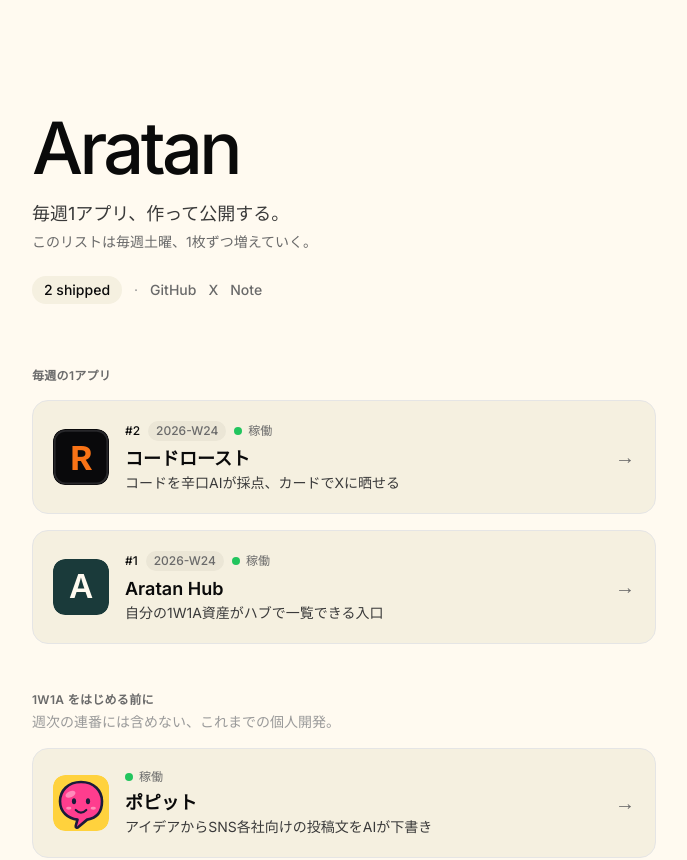
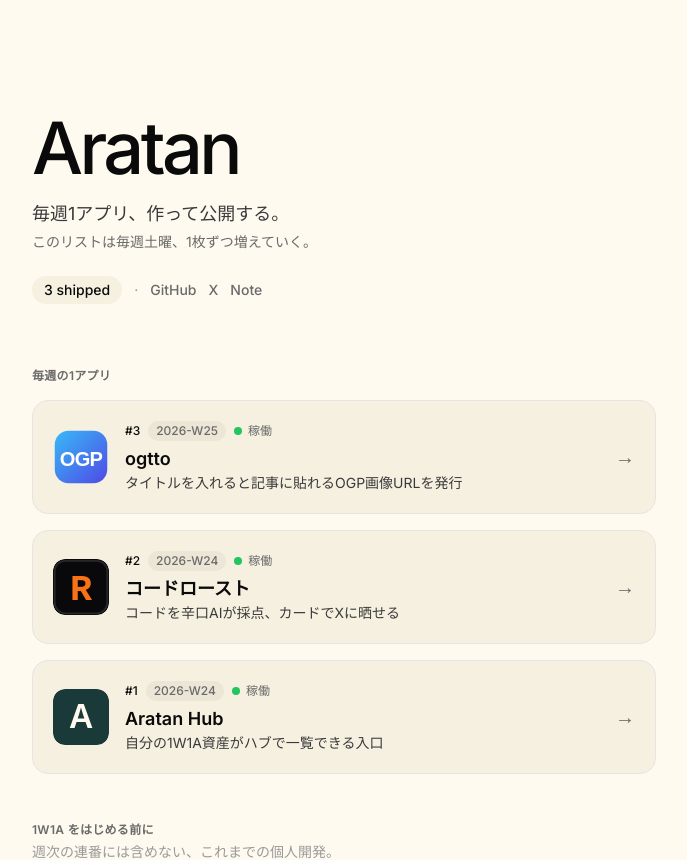
Before and after one commit to shin-takaiwa/aratan-hub, a Next.js app: page / in a window 1280 px wide. Shown: the top 860 px of the page, without its empty margins (296-983 px from the left). Built offline with nearby package versions, Linux system fonts and the light colour scheme.

Commit message:
ogtto(#3 OGP画像ジェネレータ)をリンク集に追加

```diff
--- a/src/data/apps.ts
+++ b/src/data/apps.ts
@@ -51,6 +51,17 @@ export const apps: App[] = [
     accent: "pink",
     icon: "/code-roast.svg",
   },
+  {
+    n: 3,
+    week: "2026-W25",
+    name: "ogtto",
+    pitch: "タイトルを入れると記事に貼れるOGP画像URLを発行",
+    emoji: "🖼️",
+    status: "live",
+    url: "https://ogtto.aratan.dev",
+    accent: "lavender",
+    icon: "/2026-W25-ogp.svg",
+  },
 ];
 
 // 1W1A をはじめる前に作ったもの。静的・更新は手動。連番は振らない。
```
Also changed, not shown: public/2026-W25-ogp.svg (added).
